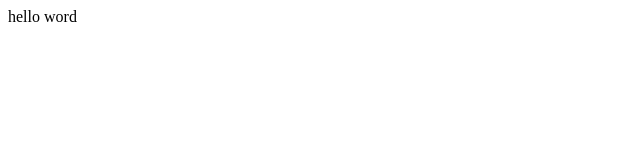
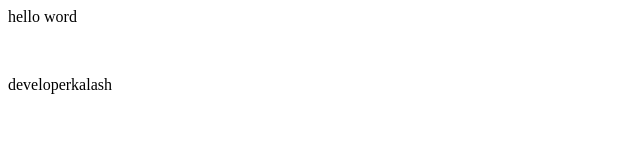
Before and after one commit to developerkalash27/firstrepository, a plain HTML site: page index.html in a window 1280 px wide. Shown: the whole page, without its empty margins (0-640 px from the left). Drawn offline with Linux system fonts and the light colour scheme.

Commit message:
nextline updation

```diff
--- a/index.html
+++ b/index.html
@@ -1 +1,3 @@
 <p>hello word</p>
+<br>
+<p>developerkalash</p>
```
